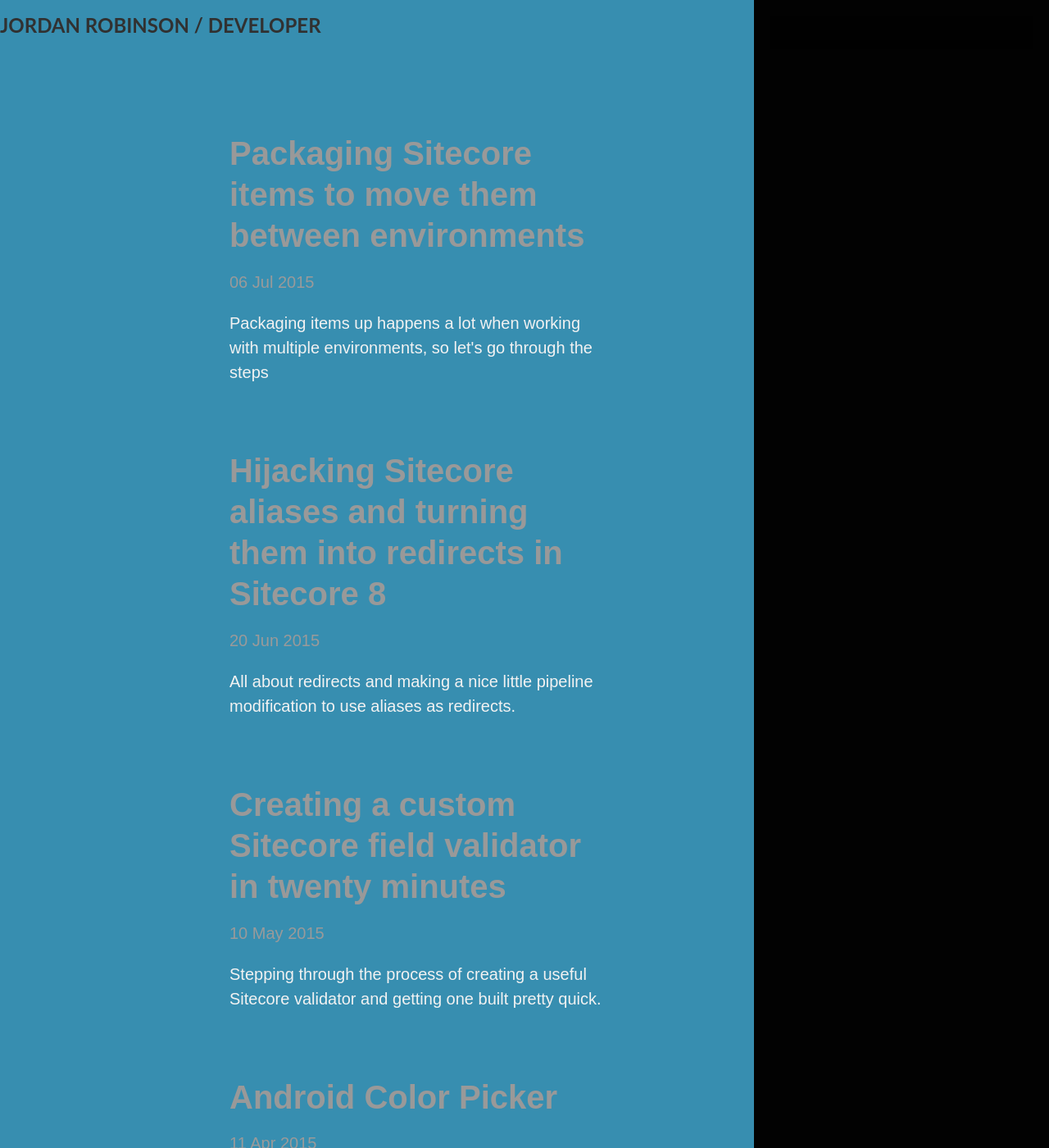
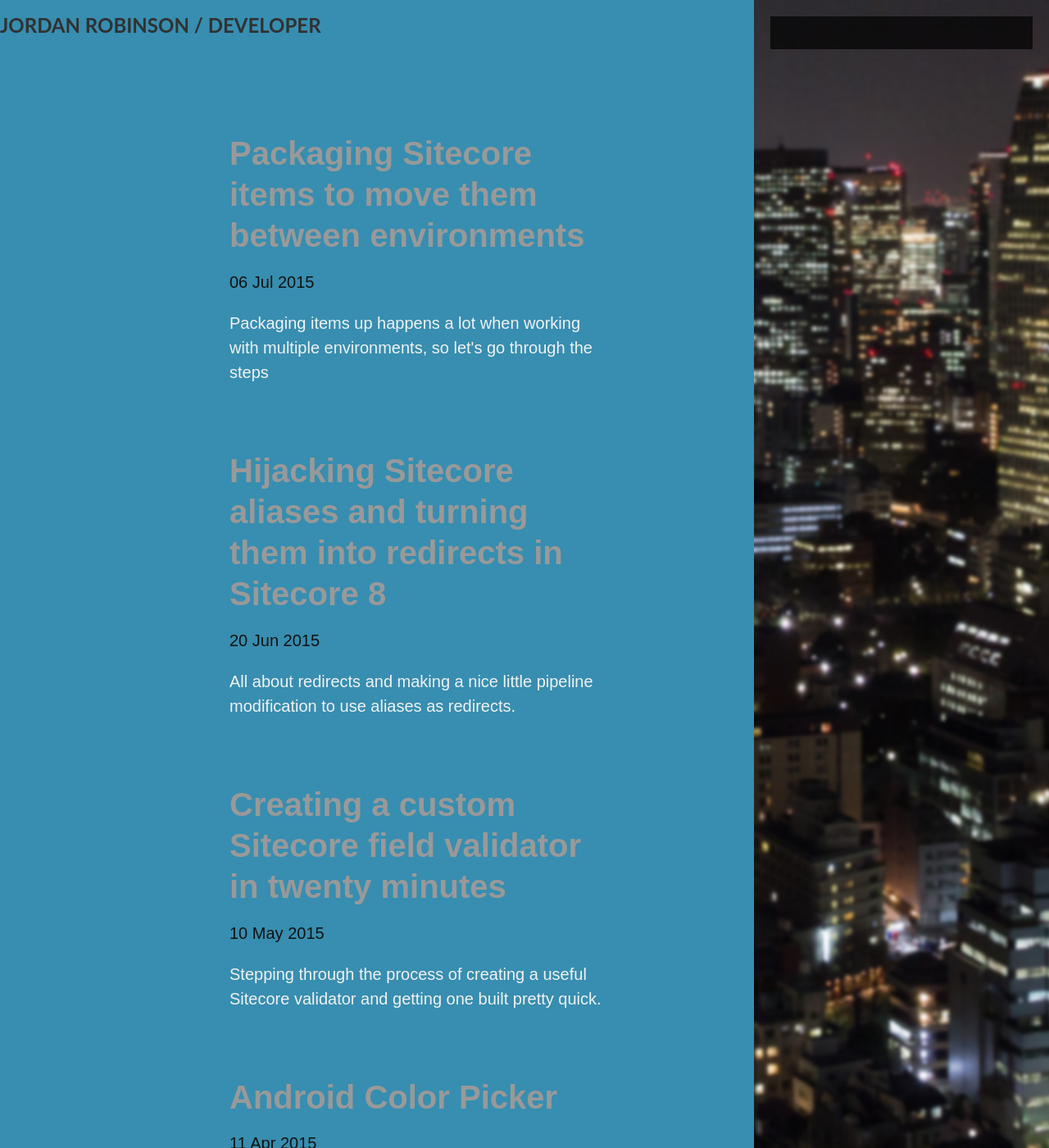
Before and after one commit to jordanrobinson/blog, a Jekyll site: the page built from index.html, in a window 1280 px wide and 1400 px high. Shown: the whole window at 82% size. Built offline with Jekyll 4.4.1, drawn with Linux system fonts in a browser that asks for light colours; Markdown is read by kramdown in place of the engine named in the settings; the list of posts is cut into pages by our own code.

Commit message:
More css modifications to bring it closer to the main site

```diff
--- a/public/css/custom.css
+++ b/public/css/custom.css
@@ -493,12 +493,10 @@
   padding: 5rem;
  }
 
- .aside {
-  background-image: url("../images/banner.jpg");
-  background-size: cover;
-  background-color: #020202;
-  height: 100vh;
-  position: fixed;
+.theme-base-0d .sidebar {
+ 	background-image: url("../images/side.jpg");
+ 	background-color: #111111;
+ 	background-size: cover;
  }
 
  .head {
@@ -558,6 +556,14 @@
   display:none;
  }
 
+  .page-title, .post-title, .post-title a {
+ 	color: #111111;
+ }
+
+ .post-date {
+ 	color: #111111;
+ }
+
 
 /**
 
@@ -566,12 +572,7 @@
  	font-family: 'Cabin', sans-serif;
  }
 
- .theme-base-0d .sidebar {
- 	background-image: url("../images/side.jpg");
- 	background-color: #020202;
- 	background-size: cover;
- 	border-left: #66d9ef 4px solid;
- }
+
 
  .sidebar {
  	list-style-type: none;
@@ -596,13 +597,7 @@
  	margin-right: auto;
  }
 
- .page-title, .post-title, .post-title a {
- 	color: #020202;
- }
 
- .post-date {
- 	color: #020202;
- }
 
  .links {
  	line-height: 5rem;
```
